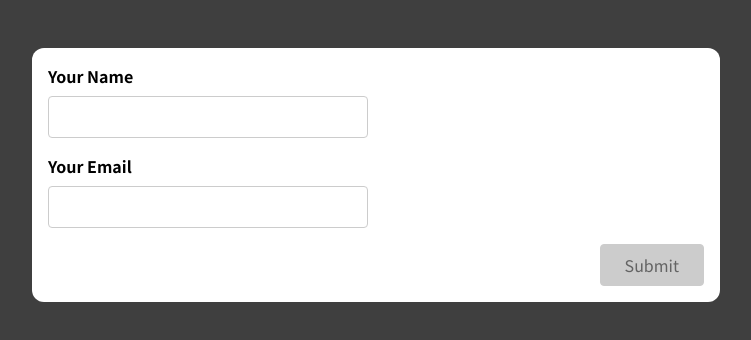
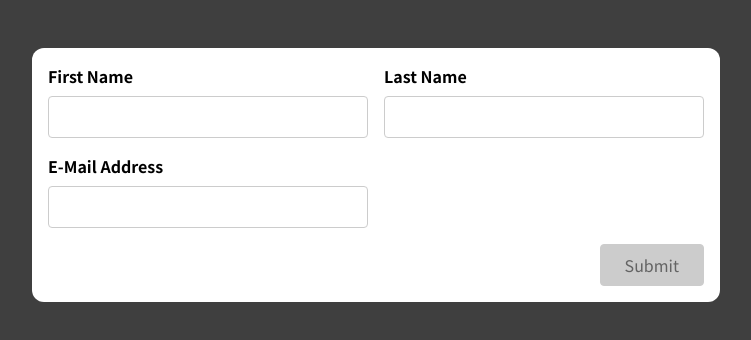
Before and after one commit to Pedro-Costa123/react_guide_others, a React (Create React App) app: page / in a window 1280 px wide. Shown: the top 340 px of the page, without its empty margins (264-1015 px from the left). Built offline with nearby package versions, Linux system fonts and the light colour scheme.

Commit message:
Section 16 : 210

```diff
--- a/src/App.js
+++ b/src/App.js
@@ -1,9 +1,9 @@
-import SimpleInput from "./components/SimpleInput";
+import BasicForm from "./components/BasicForm";
 
 function App() {
   return (
     <div className="app">
-      <SimpleInput />
+      <BasicForm />
     </div>
   );
 }
--- a/src/components/BasicForm.js
+++ b/src/components/BasicForm.js
@@ -1,22 +1,133 @@
+import React from "react";
+
+import useInput from "../hooks/use-input";
+
 const BasicForm = (props) => {
+  //First Name
+  const {
+    value: enteredFirstName,
+    isValid: enteredFirstNameIsValid,
+    hasError: firstNameInputHasError,
+    valueHandler: firstNameInputHandler,
+    inputBlurHandler: firstNameInputBlurHandler,
+    reset: firstNameReset,
+  } = useInput((value) => value.trim() !== "");
+
+  const firstNameInputClasses = firstNameInputHasError
+    ? "form-control invalid"
+    : "form-control";
+
+  //Last Name
+  const {
+    value: enteredLastName,
+    isValid: enteredLastNameIsValid,
+    hasError: lastNameInputHasError,
+    valueHandler: lastNameInputHandler,
+    inputBlurHandler: lastNameInputBlurHandler,
+    reset: lastNameReset,
+  } = useInput((value) => value.trim() !== "");
+
+  const lastNameInputClasses = lastNameInputHasError
+    ? "form-control invalid"
+    : "form-control";
+
+  //E-mail
+  const {
+    value: enteredEmail,
+    isValid: enteredEmailIsValid,
+    hasError: emailInputHasError,
+    valueHandler: emailInputHandler,
+    inputBlurHandler: emailInputBlurHandler,
+    reset: emailReset,
+  } = useInput((value) =>
+    value
+      .trim()
+      .match(
+        /^[a-zA-Z0-9.!#$%&'*+/=?^_`{|}~-]+@[a-zA-Z0-9-]+(?:\.[a-zA-Z0-9-]+)*$/
+      )
+  );
+
+  const emailInputClasses = emailInputHasError
+    ? "form-control invalid"
+    : "form-control";
+
+  //Form
+  let formVal = false;
+
+  if (
+    enteredFirstNameIsValid &&
+    enteredLastNameIsValid &&
+    enteredEmailIsValid
+  ) {
+    formVal = true;
+  }
+
+  const formSubmissionHandler = (event) => {
+    event.preventDefault();
+
+    if (
+      !enteredFirstNameIsValid ||
+      !enteredLastNameIsValid ||
+      !enteredEmailIsValid
+    ) {
+      return;
+    }
+
+    console.log(enteredFirstName);
+    console.log(enteredLastName);
+    console.log(enteredEmail);
+
+    firstNameReset();
+    lastNameReset();
+    emailReset();
+  };
+
+  //
   return (
-    <form>
+    <form onSubmit={formSubmissionHandler}>
       <div className="control-group">
-        <div className="form-control">
-          <label htmlFor="name">First Name</label>
-          <input type="text" id="name" />
+        <div className={firstNameInputClasses}>
+          <label htmlFor="fname">First Name</label>
+          <input
+            type="text"
+            id="fname"
+            onChange={firstNameInputHandler}
+            onBlur={firstNameInputBlurHandler}
+            value={enteredFirstName}
+          />
+          {firstNameInputHasError && (
+            <p className="error-text">First name must not be empty</p>
+          )}
         </div>
-        <div className="form-control">
-          <label htmlFor="name">Last Name</label>
-          <input type="text" id="name" />
+        <div className={lastNameInputClasses}>
+          <label htmlFor="lname">Last Name</label>
+          <input
+            type="text"
+            id="lname"
+            onChange={lastNameInputHandler}
+            onBlur={lastNameInputBlurHandler}
+            value={enteredLastName}
+          />
+          {lastNameInputHasError && (
+            <p className="error-text">Last name must not be empty</p>
+          )}
         </div>
       </div>
-      <div className="form-control">
-        <label htmlFor="name">E-Mail Address</label>
-        <input type="text" id="name" />
+      <div className={emailInputClasses}>
+        <label htmlFor="email">E-Mail Address</label>
+        <input
+          type="email"
+          id="email"
+          onChange={emailInputHandler}
+          onBlur={emailInputBlurHandler}
+          value={enteredEmail}
+        />
+        {emailInputHasError && (
+          <p className="error-text">Enter a valid email address</p>
+        )}
       </div>
       <div className="form-actions">
-        <button>Submit</button>
+        <button disabled={!formVal}>Submit</button>
       </div>
     </form>
   );
```
